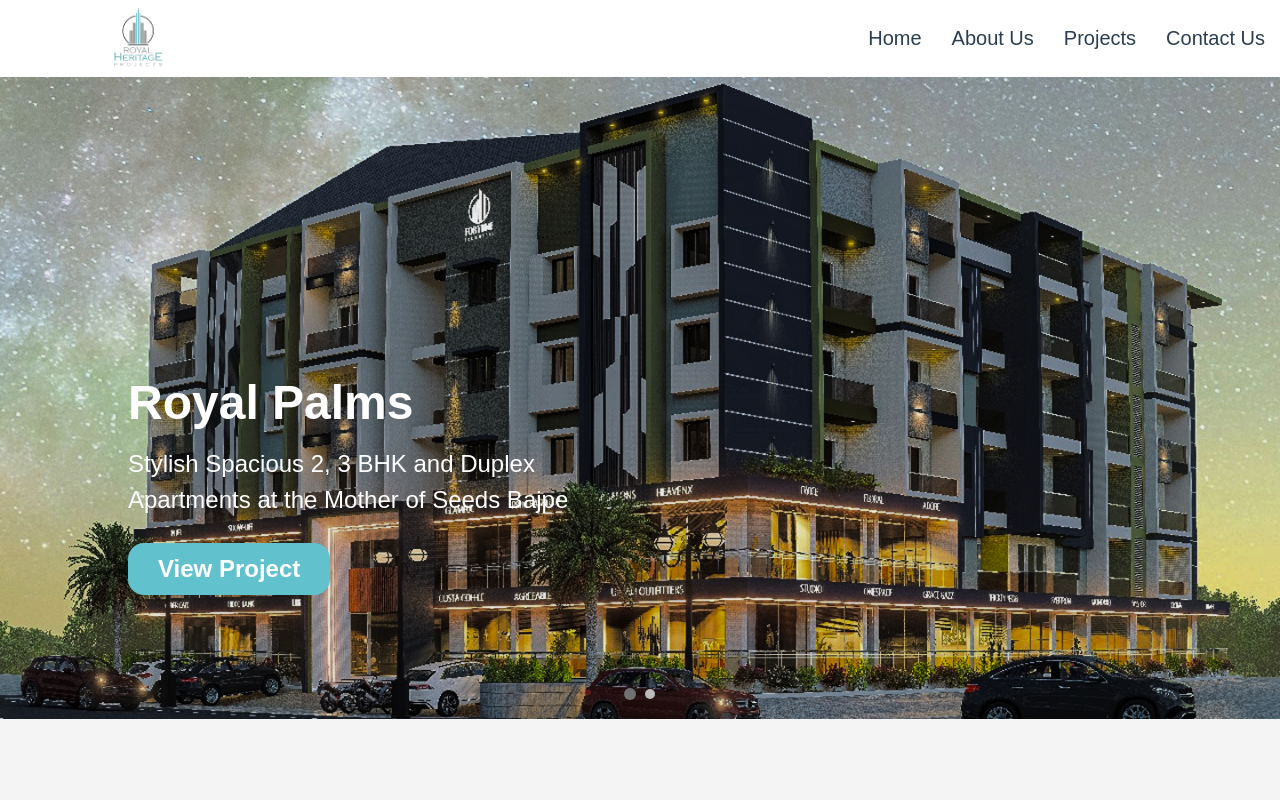
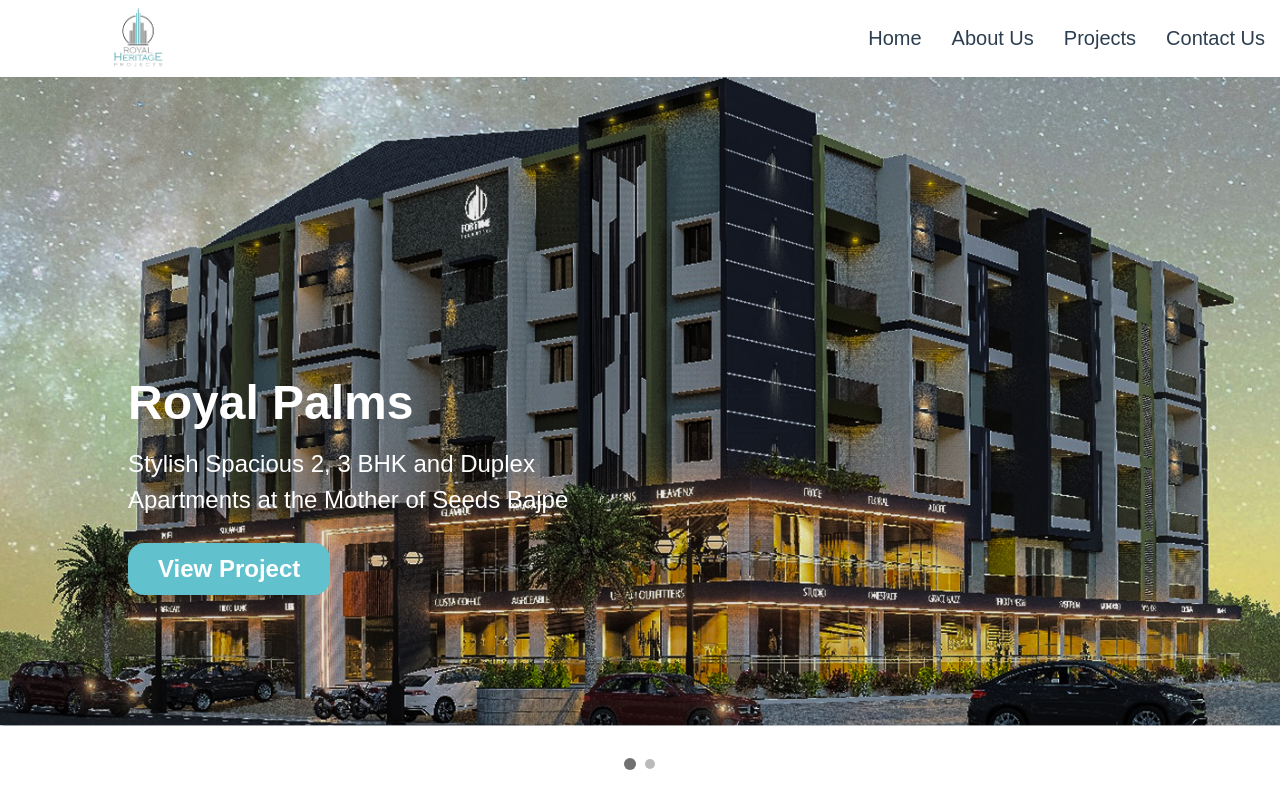
Before and after one commit to neema34/Royalheritage, a React (Vite) app: page / in a window 1280 px wide. Built offline with nearby package versions, Linux system fonts and the light colour scheme.

Commit message:
first commit

```diff
--- a/src/Component/Header/Header.css
+++ b/src/Component/Header/Header.css
@@ -1,21 +1,22 @@
+/* HEADER CONTAINER */
 .header-container {
   position: relative;
   width: 100%;
   height: 742px;
   margin: auto;
   overflow: hidden;
-  border-radius: 1px;
 }
 
-
+/* SLIDESHOW */
 .slideshow {
   position: relative;
   width: 100%;
   height: 742px;
   cursor: pointer;
-
+  background-color: #ffffff;
 }
 
+/* SLIDE */
 .slide {
   position: absolute;
   top: 0;
@@ -26,13 +27,17 @@
   background-position: center;
   background-repeat: no-repeat;
   opacity: 0;
-  transition: opacity 0.6s ease-in-out;
+  transition: opacity 0.6s ease-in-out, transform 0.5s ease;
+  z-index: 1; /* Ensure slides are behind text */
 }
 
 .slide.active {
   opacity: 1;
+  transform: scale(1.02); /* Adds a slight zoom effect */
+  z-index: 2;
 }
 
+/* HEADER TEXT */
 .header-text {
   position: absolute;
   top: 40%;
@@ -40,7 +45,7 @@
   color: white;
   max-width: 40%;
   text-align: left;
-  z-index: 10;
+  z-index: 10; /* Ensures text is above slides */
 }
 
 .header-text h1 {
@@ -57,7 +62,10 @@
   line-height: 1.5;
 }
 
+/* BUTTON */
 .view-project-btn {
+  position: relative;
+  z-index: 15; /* Ensures button is above everything */
   background-color: #61c1cd;
   color: white;
   border: none;
@@ -73,14 +81,16 @@
   background-color: #36918a;
 }
 
+/* NAVIGATION DOTS */
 .dots {
   display: flex;
   justify-content: center;
   position: absolute;
-  bottom: 120px;
+  bottom: 50px;
   left: 50%;
   transform: translateX(-50%);
   gap: 10px;
+  z-index: 10;
 }
 
 .dot {
@@ -101,7 +111,8 @@
 .dot:hover {
   background: rgba(255, 255, 255, 0.8);
 }
-/* Media Query for Responsiveness */
+
+/* RESPONSIVE DESIGN */
 @media (max-width: 768px) {
   .header-container, .slideshow, .slide {
     height: 500px; /* Adjust height for smaller screens */
@@ -115,11 +126,11 @@
   }
 
   .header-text h1 {
-      font-size: 36px; /* Slightly smaller heading */
+    font-size: 36px; /* Smaller heading */
   }
 
   .header-text p {
-      font-size: 18px; /* Slightly smaller paragraph */
+    font-size: 18px; /* Smaller paragraph */
   }
 
   .view-project-btn {
```
Lines whose indentation alone changed are shown as unchanged.
